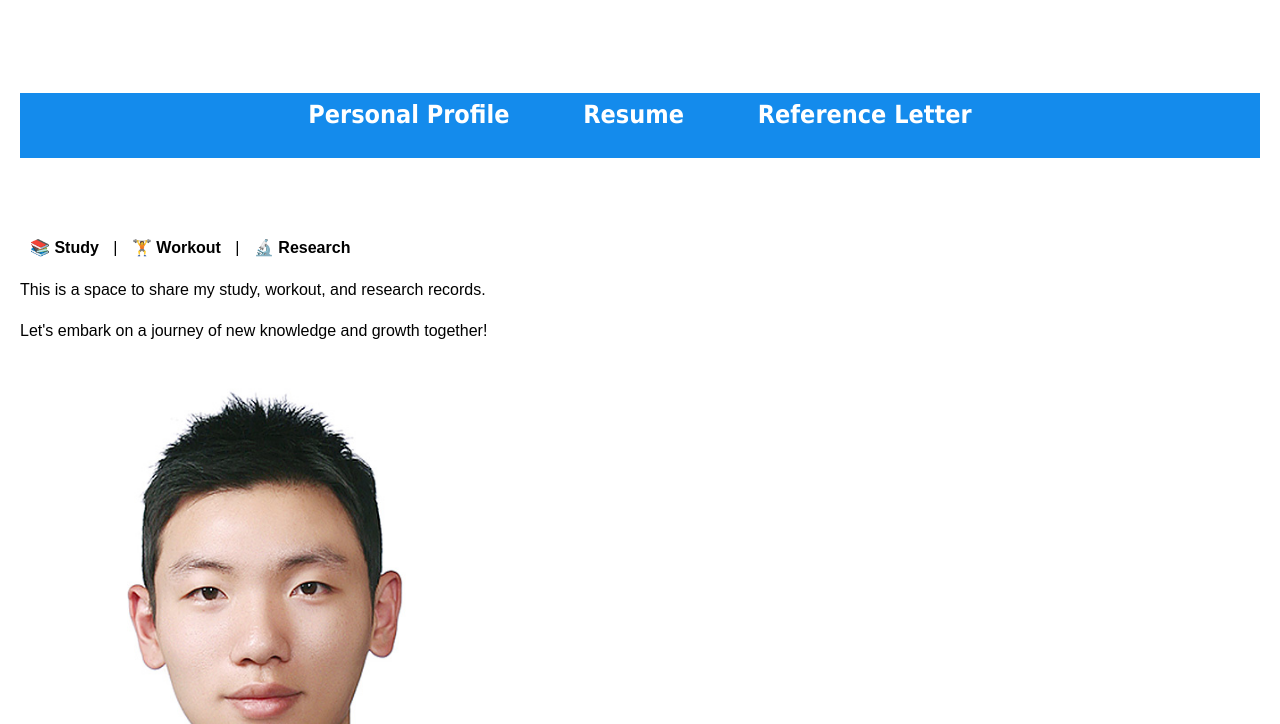
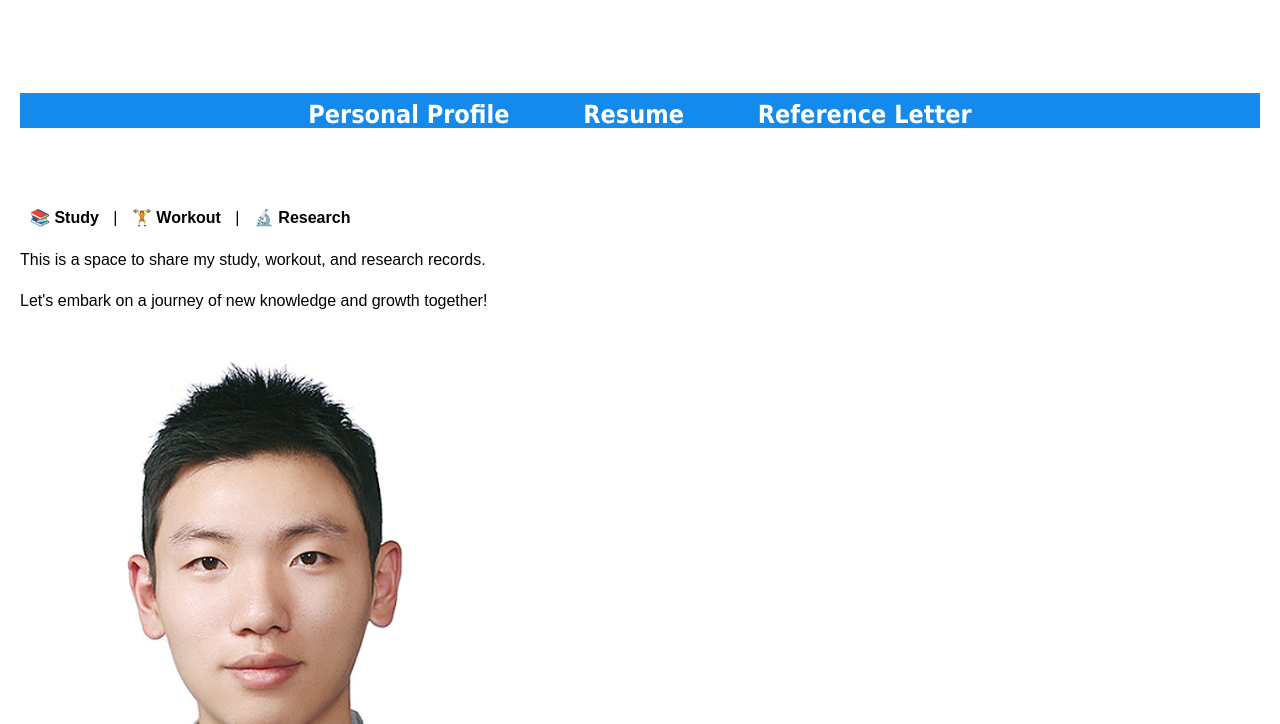
Before and after one commit to T-Therapeutics-Lab/MotherEarth, a plain HTML site: page index.html in a window 1280 px wide. Shown: the part 76-800 px from the top of the page. Drawn offline with Linux system fonts and the light colour scheme.

Commit message:
Update style.css

```diff
--- a/style.css
+++ b/style.css
@@ -2,7 +2,7 @@
 
 #mainnav {
     background-color: #148bec; /* 여기서 색상 변경 */
-    height: 65px;
+    height: 35px;
     font-size: 25px;
     font-weight: bold;
     font-family: Tahoma;
```
